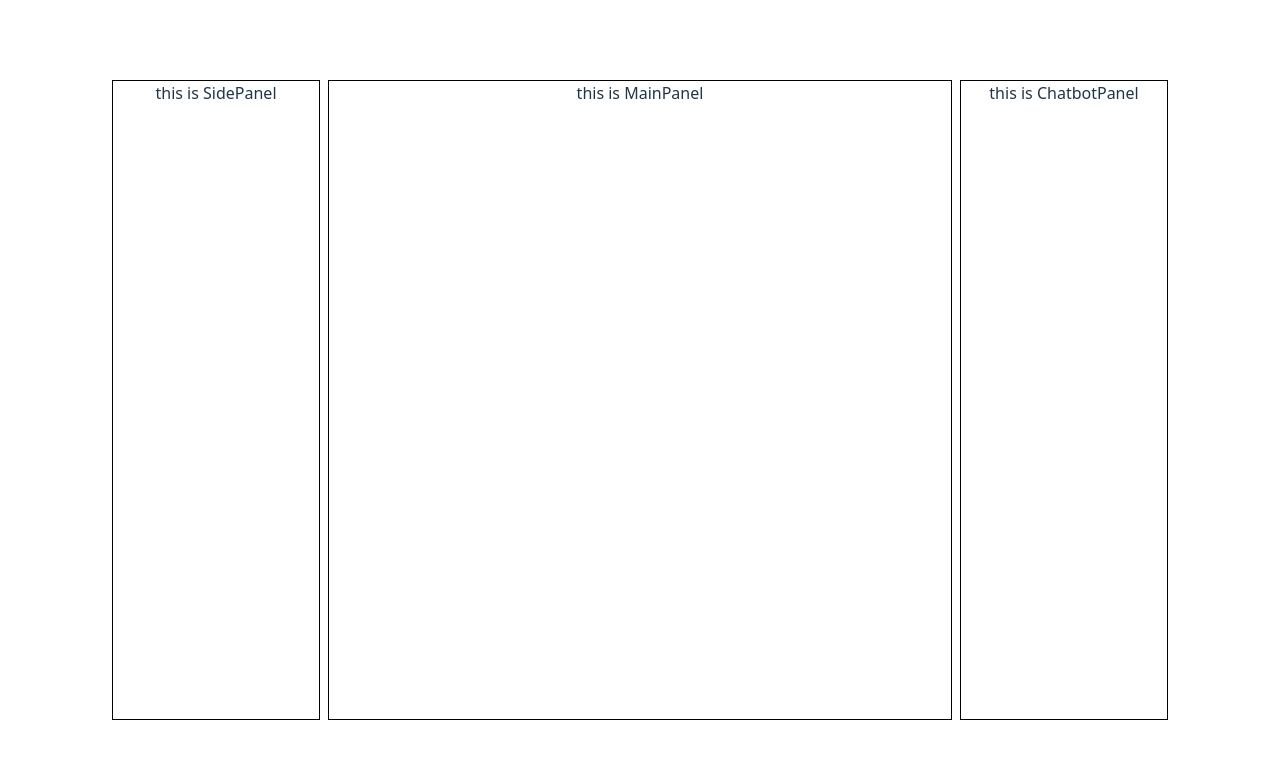
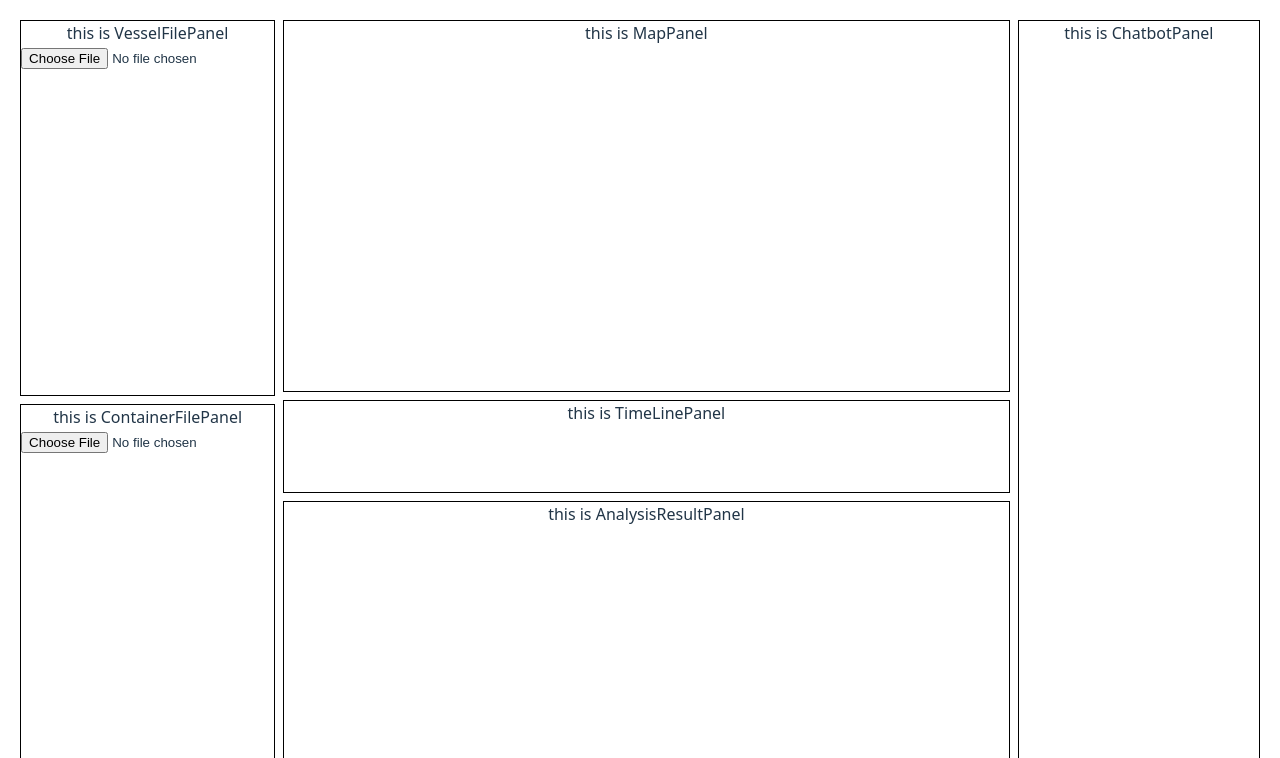
Before and after one commit to KrDmitri/port-llm-framework, a React (Vite) app: page / in a window 1280 px wide. Shown: the top 758 px of the page. Built offline with nearby package versions, Linux system fonts and the light colour scheme.

Commit message:
fix: 틀 수정

```diff
--- a/src/App.css
+++ b/src/App.css
@@ -1,33 +1,126 @@
+/* App.css */
 
 .app-container {
+  /* border: 1px solid red; */
   display: grid;
-  /* 여백:1 / Side:2 / Main:6 / Chatbot:2 / 여백:1 */
-  grid-template-columns: 1fr 2fr 6fr 2fr 1fr;
+  /* 여백:1 / Side 파일 2 / Main:6 / Chatbot:2 / 여백:1 */
+  grid-template-columns: 0.1fr 2fr 6fr 2fr 0.1fr;
+  /* 위쪽에 Vessel, 아래쪽에 Container → 2개의 행을 1:1 비율로 */
+  grid-template-rows: 1fr 1fr;
 
   width: 100vw;
-  height: 80vh;
-
-  /* 위아래 여백 (필요에 따라 조정) */
-  margin: 20px 0;;
-
-  /* 텍스트 중앙 정렬 (선택) */
+  height: 95vh;
+  margin: 20px 0;
   text-align: center;
-
   gap: 8px;
-
 }
 
 .side-panel {
+  /* border: 5px solid pink; */
   grid-column: 2 / 3;
-  border: 1px solid black;
+  grid-row: 1 / 3;
+
+  display: grid;
+  grid-template-rows: 1fr 1fr; /* 동일한 비율 유지 */
+  height: 100%;
 }
 
-.main-panel {
-  grid-column: 3 / 4;
+/* Vessel 파일 (위쪽 행) */
+.vessel-file-panel {
   border: 1px solid black;
+  box-sizing: border-box;
+  overflow: auto;
+  height: calc(100% - 4px); /* 상단 패널은 4px 작게 */
 }
 
+/* Container 파일 (아래쪽 행) */
+.container-file-panel {
+  grid-row: 1 / 3;
+  border: 1px solid black;
+  box-sizing: border-box;
+  overflow: auto;
+  height: calc(100% - 4px); /* 하단 패널도 4px 작게 */
+  margin-top: 8px; /* 상단과의 간격 */
+}
+
+
+
+/* Main 패널: 두 행 모두 차지 */
+.main-panel {
+  /* border: 1px solid blue; */
+  grid-column: 3 / 4;
+  grid-row: 1 / 3;
+
+  display: grid;
+  grid-template-rows: 4fr 1fr 3fr;
+  height: 100%;
+  min-height: 0;
+  gap: 8px;
+}
+
+
+/* .map-panel,
+.timeline-panel,
+.analysis-result-panel {
+  border: 1px solid black;
+  box-sizing: border-box;
+  overflow: auto;
+
+  height: 100%;
+  min-height: 0;
+
+} */
+
+.map-panel {
+  grid-row: 1 / 2;
+  border: 1px solid black;
+  box-sizing: border-box;
+  overflow: auto;
+}
+
+.timeline-panel {
+  grid-row: 2 / 3;
+  border: 1px solid black;
+  box-sizing: border-box;
+  overflow: auto;
+}
+
+.analysis-result-panel {
+  grid-row: 3 / 4;
+  border: 1px solid black;
+  box-sizing: border-box;
+  overflow: auto;
+}
+
+
+
+
+
+
+
+
+
+
+/* Chatbot 패널: 두 행 모두 차지 */
 .chatbot-panel {
   grid-column: 4 / 5;
+  grid-row: 1 / 3;
   border: 1px solid black;
+  box-sizing: border-box;
+  overflow: auto;
 }
+
+
+.container {
+  width: 1000px;
+  display: grid;
+  grid-gap: 5px;
+  grid-auto-rows: 200px;
+  grid-template-rows: 1fr 2fr 3fr 4fr;
+  div:nth-child(even) {
+    background: #0f0;
+  }
+  div:nth-child(odd) {
+    background: #0d020d;
+  }
+}
--- /dev/null
+++ b/src/components/AnalysisResultPanel.jsx
@@ -0,0 +1,11 @@
+import React from 'react';
+
+function AnalysisResultPanel() {
+    return (
+        <div>
+            this is AnalysisResultPanel
+        </div>
+    );
+}
+
+export default AnalysisResultPanel;
--- /dev/null
+++ b/src/components/ContainerFilePanel.jsx
@@ -0,0 +1,36 @@
+import React, { useState } from 'react';
+
+export default function ContainerFilePanel({ onFileUpload }) {
+  const [file, setFile] = useState(null);
+
+  const handleChange = e => {
+    const selected = e.target.files[0];
+    setFile(selected);
+    onFileUpload?.(selected);
+  };
+
+  const clearFile = () => {
+    setFile(null);
+    onFileUpload?.(null);
+  };
+
+  return (
+    <div className="file-panel">
+      this is ContainerFilePanel
+      <input
+        type="file"
+        accept="*"
+        onChange={handleChange}
+        className="file-input"
+      />
+      {file && (
+        <div className="file-info">
+          <span className="file-name">{file.name}</span>
+          <button onClick={clearFile} className="clear-button">
+            Clear
+          </button>
+        </div>
+      )}
+    </div>
+  );
+}
--- a/src/components/MainPanel.jsx
+++ b/src/components/MainPanel.jsx
@@ -1,10 +1,23 @@
 import React from 'react';
+import AnalysisResultPanel from './AnalysisResultPanel';
+import MapPanel from './MapPanel';
+import TimeLinePanel from './TimeLinePanel';
 
 function MainPanel() {
     return (
-        <div>
-            this is MainPanel
-        </div>
+        <>
+            <div className="map-panel">
+                <MapPanel />
+            </div>
+
+            <div className="timeline-panel">
+                <TimeLinePanel />
+            </div>
+
+            <div className="analysis-result-panel">
+                <AnalysisResultPanel />
+            </div>
+        </>
     );
 }
 
--- /dev/null
+++ b/src/components/MapPanel.jsx
@@ -0,0 +1,11 @@
+import React from 'react';
+
+function MapPanel() {
+    return (
+        <div>
+            this is MapPanel
+        </div>
+    );
+}
+
+export default MapPanel;
--- a/src/components/SidePanel.jsx
+++ b/src/components/SidePanel.jsx
@@ -1,9 +1,17 @@
 import React from 'react';
+import VesselFilePanel from './VesselFilePanel';
+import ContainerFilePanel from './ContainerFilePanel';
 
 function SidePanel() {
     return (
         <div>
-            this is SidePanel
+            <div className='vessel-file-panel'>
+                <VesselFilePanel />
+            </div>
+
+            <div className='container-file-panel'>
+                <ContainerFilePanel />
+            </div>
         </div>
     );
 }
--- /dev/null
+++ b/src/components/TimeLinePanel.jsx
@@ -0,0 +1,11 @@
+import React from 'react';
+
+function TimeLinePanel() {
+    return (
+        <div>
+            this is TimeLinePanel
+        </div>
+    );
+}
+
+export default TimeLinePanel;
--- /dev/null
+++ b/src/components/VesselFilePanel.jsx
@@ -0,0 +1,36 @@
+import React, { useState } from 'react';
+
+export default function VesselFilePanel({ onFileUpload }) {
+  const [file, setFile] = useState(null);
+
+  const handleChange = e => {
+    const selected = e.target.files[0];
+    setFile(selected);
+    onFileUpload?.(selected);
+  };
+
+  const clearFile = () => {
+    setFile(null);
+    onFileUpload?.(null);
+  };
+
+  return (
+    <div className="file-panel">
+      this is VesselFilePanel
+      <input
+        type="file"
+        accept="*"
+        onChange={handleChange}
+        className="file-input"
+      />
+      {file && (
+        <div className="file-info">
+          <span className="file-name">{file.name}</span>
+          <button onClick={clearFile} className="clear-button">
+            Clear
+          </button>
+        </div>
+      )}
+    </div>
+  );
+}
--- a/src/index.css
+++ b/src/index.css
@@ -1,3 +1,12 @@
+
+html,
+body,
+#root {
+  height: 100%;
+  margin: 0;
+  padding: 0;
+}
+
 
 :root {
   font-family: system-ui, Avenir, Helvetica, Arial, sans-serif;
@@ -25,10 +34,12 @@ a:hover {
 
 body {
   margin: 0;
-  display: flex;
+  /* display: flex; */
+  display: grid;
   place-items: center;
   min-width: 320px;
-  min-height: 100vh;
+  /* min-height: 100vh; */
+  height: 100vh;
 }
 
 h1 {
```
Also changed, not shown: src/App.jsx (+12 -1 lines).
